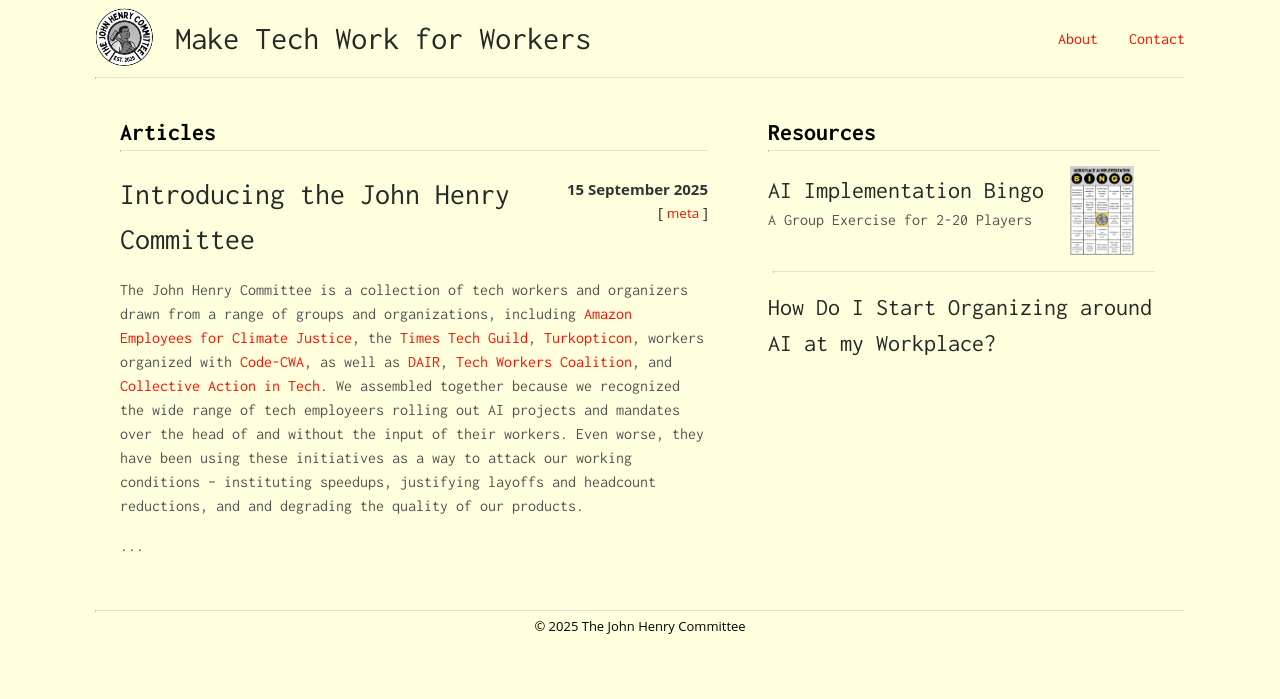
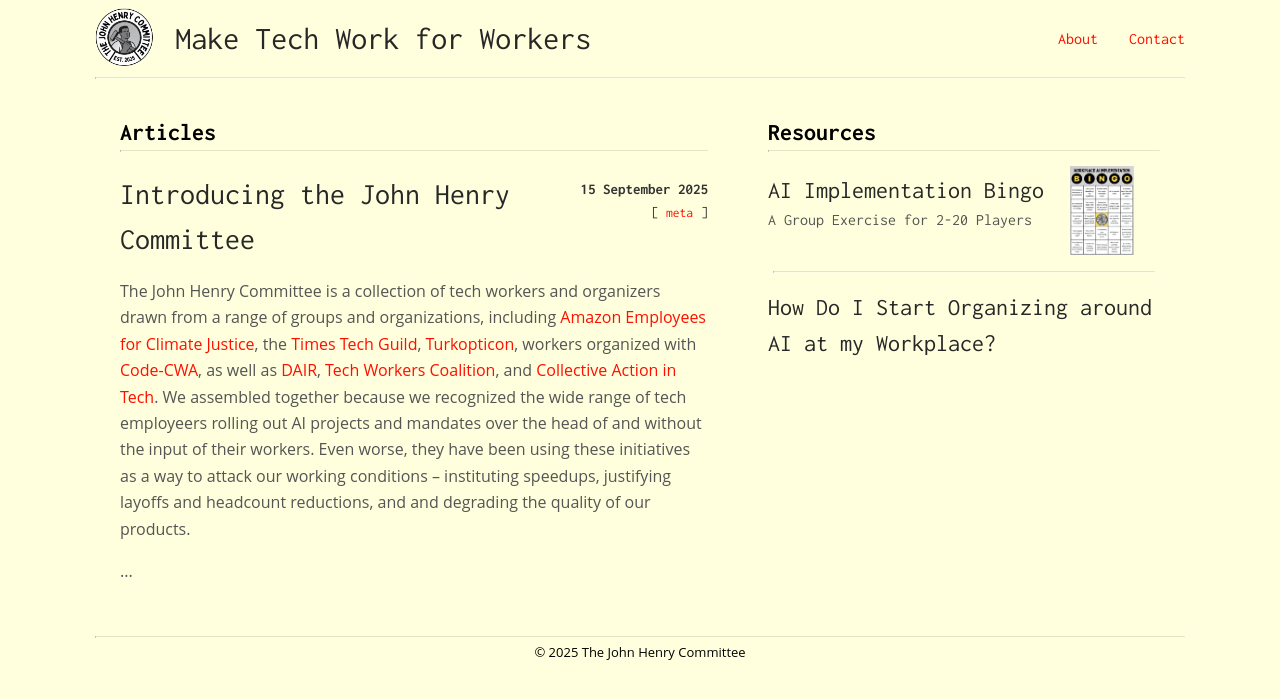
Before and after one commit to techworkersco/johnhenry, a Jekyll site: the page built from index.html, in a window 1280 px wide. Shown: the top 699 px of the page. Built offline with Jekyll 4.4.1, drawn with Linux system fonts in a browser that asks for light colours.

Commit message:
homepage font/style

```diff
--- a/css/main.scss
+++ b/css/main.scss
@@ -67,6 +67,8 @@ $small-width: 480px;
 /* homepage */
 .homepage-post {
     margin-bottom: 1em;
+    font-family: 'Inconsolata';
+
     &:not(:first-child) {
         margin-top: 1em;
     }
@@ -97,11 +99,14 @@ $small-width: 480px;
         }
     }
 
-
     .subtitle, .excerpt {
         color: #555555;
         text-decoration-color: #555555;
-        font-family: 'Inconsolata';
+    }
+
+    .excerpt {
+        font-family: 'Open Sans';
+        line-height: 1.65;
     }
 
     .resource {
```
